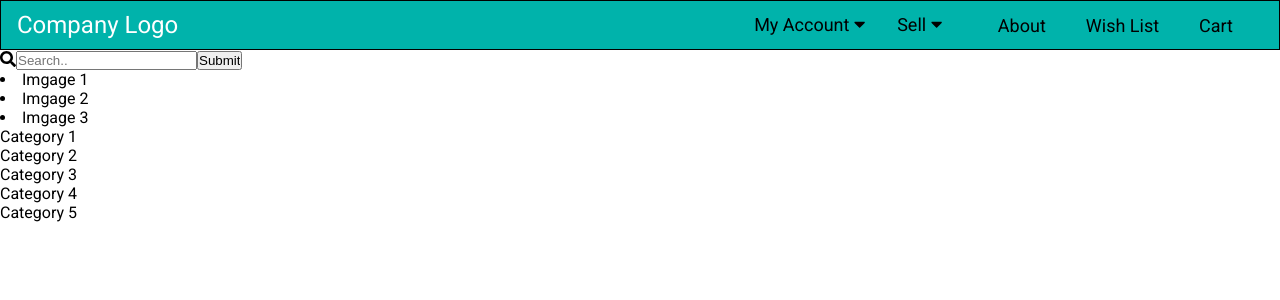
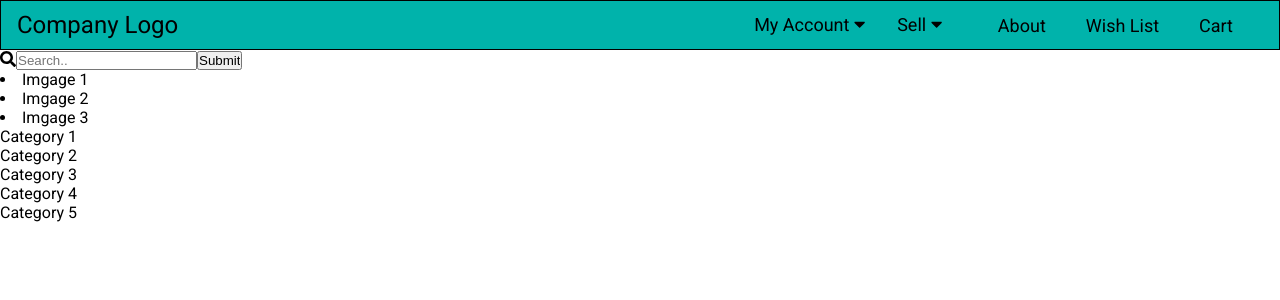
Before and after one commit to softdevpro9/react-ecommerce-frontend, a React (Create React App) app: page / in a window 1280 px wide. Shown: the top 300 px of the page. Built offline with nearby package versions, Linux system fonts and the light colour scheme; no server answers.

Commit message:
Change logo color

```diff
--- a/src/index.css
+++ b/src/index.css
@@ -29,10 +29,10 @@ body {
 .logo {
   text-decoration: none;
   font-size: 1.5rem;
-  color: white;
+  color: black;
 }
 .logo:hover {
-  color: black;
+  color: white;
 }
 
 .main-nav {
```
